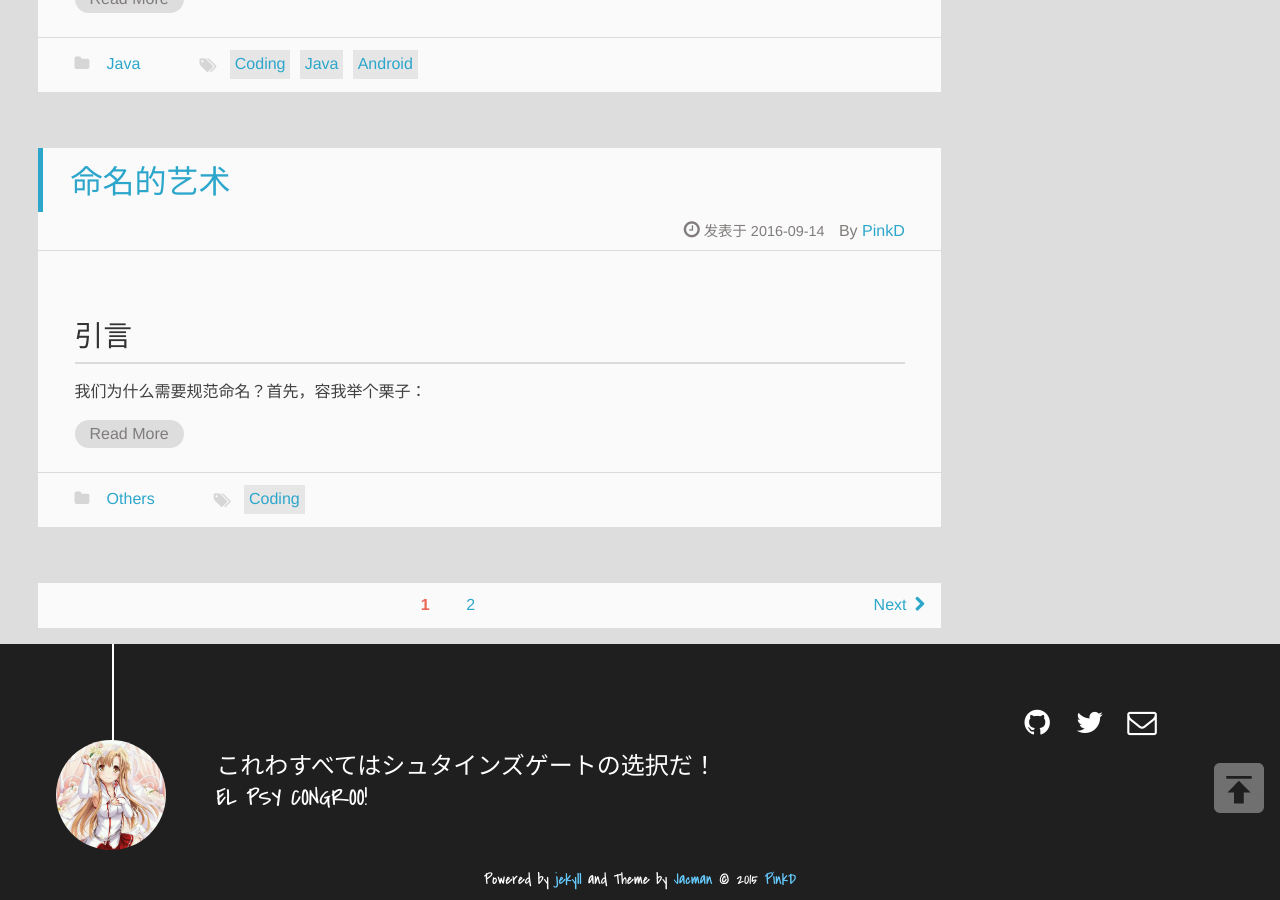
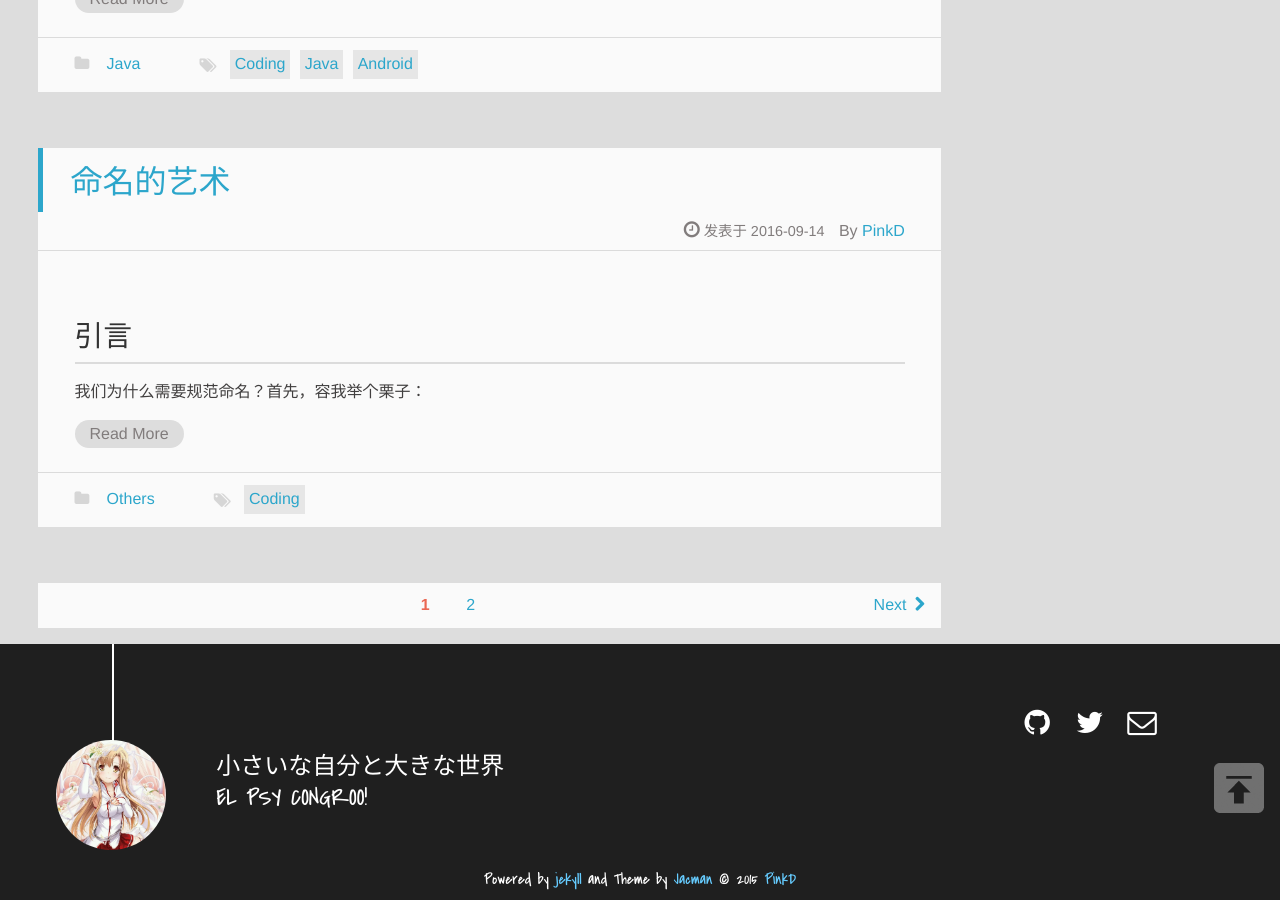
Before and after one commit to PinkD/pinkd.github.io, a Jekyll site: the page built from index.html, in a window 1280 px wide and 900 px high, scrolled down 8141 px. Built offline with Jekyll 4.4.1, drawn with Linux system fonts in a browser that asks for light colours; a script that is not in the unit is left out; the list of posts is cut into pages by our own code; comment, search, counter and statistics services are not loaded.

Commit message:
update bio

```diff
--- a/_config.yml
+++ b/_config.yml
@@ -72,7 +72,7 @@ mathjax: false      #enable mathjax if true
 #### Author information
 author:
   name: PinkD      ## e.g. wuchong Author name
-  intro_line1:  "これわすべてはシュタインズゲートの选択だ！"    ## your introduction on the bottom of the page
+  intro_line1:  "小さいな自分と大きな世界"    ## your introduction on the bottom of the page
   intro_line2:  "EL PSY CONGROO!"  ## the 2nd line
   weibo:      ## e.g. wuchong1014 or 2176287895 for http://weibo.com/2176287895
   weibo_verifier:  ## e.g. b3593ceb Your weibo-show widget verifier ,if you use weibo-show it is needed.
```
